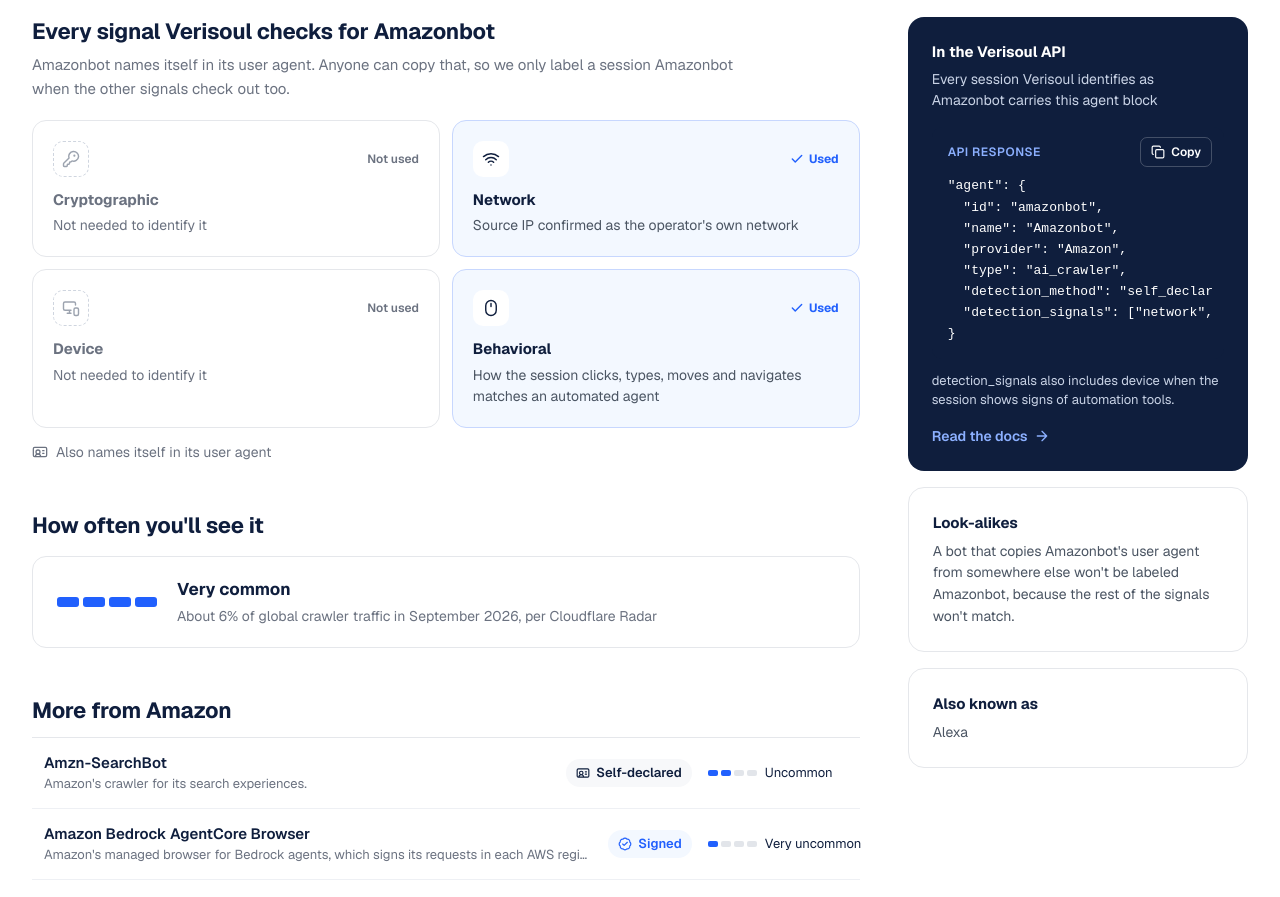
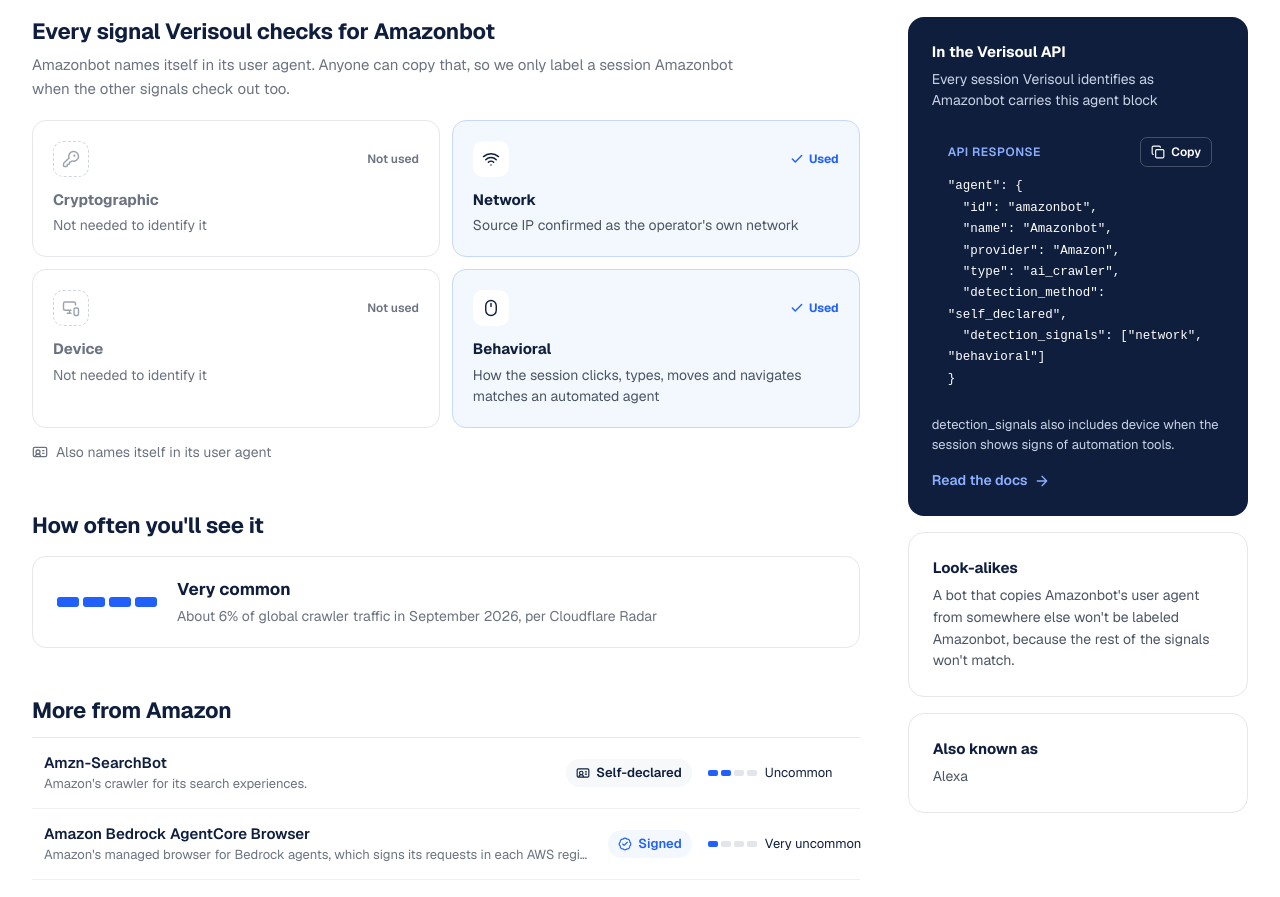
Before and after one commit to legardh7/agent-atlas-site, a Next.js app: page /amazonbot in a window 1280 px wide. Shown: the part 860-1757 px from the top of the page. Built offline with nearby package versions, Linux system fonts and the light colour scheme.

Commit message:
Keep the API block inside its column
The block sized to its longest line and spilled past the directory panel. It now fills the
column and wraps long lines.

Co-Authored-By: Claude Opus 5.5 <noreply@anthropic.com>
Claude-Session: https://claude.ai/code/session_01YcDVxgCLoMrW22q2RpykP8

```diff
--- a/src/app/globals.css
+++ b/src/app/globals.css
@@ -311,6 +311,10 @@ p {
 
 /* ---------- Agent block from the API ---------- */
 .api-block {
+  box-sizing: border-box;
+  width: 100%;
+  max-width: 100%;
+  min-width: 0;
   background: var(--code);
   border-radius: 10px;
   padding: 10px 12px 14px 16px;
@@ -330,9 +334,10 @@ p {
 }
 .api-block pre {
   margin: 8px 0 0;
-  overflow-x: auto;
+  white-space: pre-wrap;
+  overflow-wrap: anywhere;
   font-family: var(--font-mono);
-  font-size: 13px;
+  font-size: 12.5px;
   line-height: 1.55;
   color: #ffffff;
 }
--- a/src/components/directory/Directory.module.css
+++ b/src/components/directory/Directory.module.css
@@ -929,7 +929,8 @@
   gap: 14px;
 }
 
-.panelColApi > :global(.code-chip) {
+.panelColApi > :global(.code-chip),
+.panelColApi > :global(.api-block) {
   align-self: stretch;
 }
 
```
